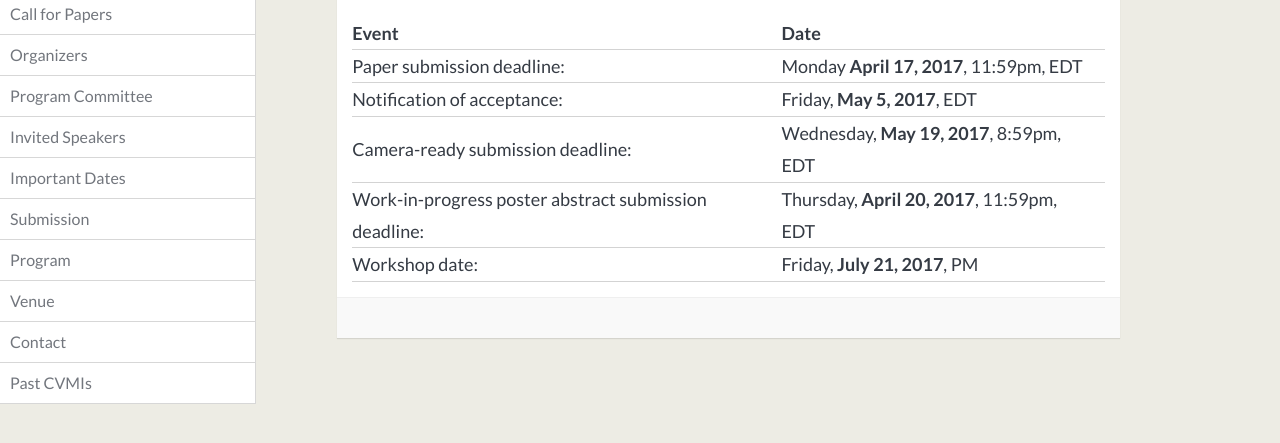
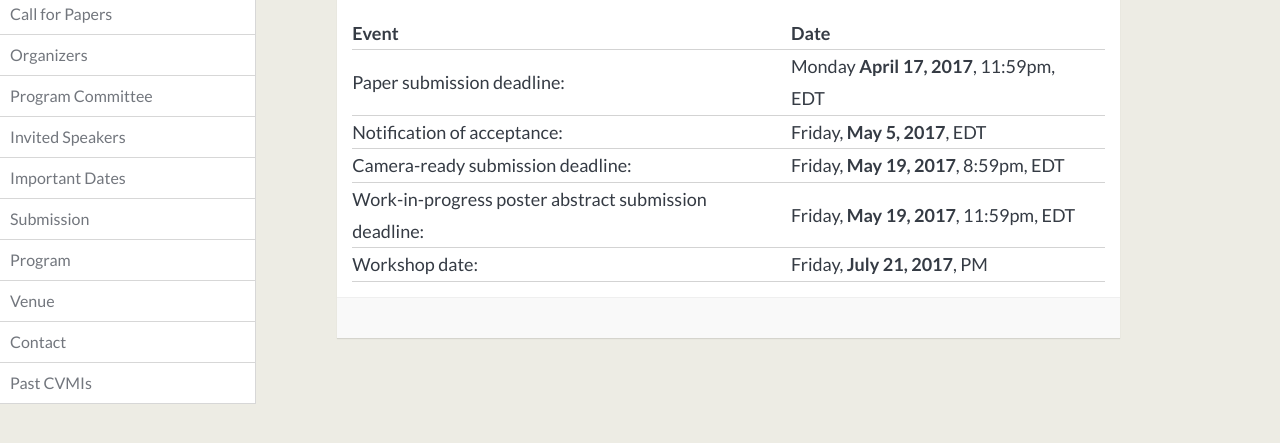
Before and after one commit to NIST-ISG/CVMIatCVPR2017, a plain HTML site: page ImportantDates/indexImportantDates.html in a window 1280 px wide. Shown: the part 309-752 px from the top of the page. Drawn offline with Linux system fonts and the light colour scheme.

Commit message:
dates modification

```diff
--- a/ImportantDates/indexImportantDates.html
+++ b/ImportantDates/indexImportantDates.html
@@ -160,12 +160,12 @@
 
 																	<tr>
 																		<td>Camera-ready submission deadline:</td>
-																		<td>Wednesday, <strong>May 19, 2017</strong>, 8:59pm, EDT</td>
+																		<td>Friday, <strong>May 19, 2017</strong>, 8:59pm, EDT</td>
 																	</tr>
 
 																	<tr>
 																		<td>Work-in-progress poster abstract submission deadline:</td>
-																		<td>Thursday, <strong>April 20, 2017</strong>, 11:59pm, EDT</td>
+																		<td>Friday, <strong>May 19, 2017</strong>, 11:59pm, EDT</td>
 																	</tr>
 
 																	<tr>
```
